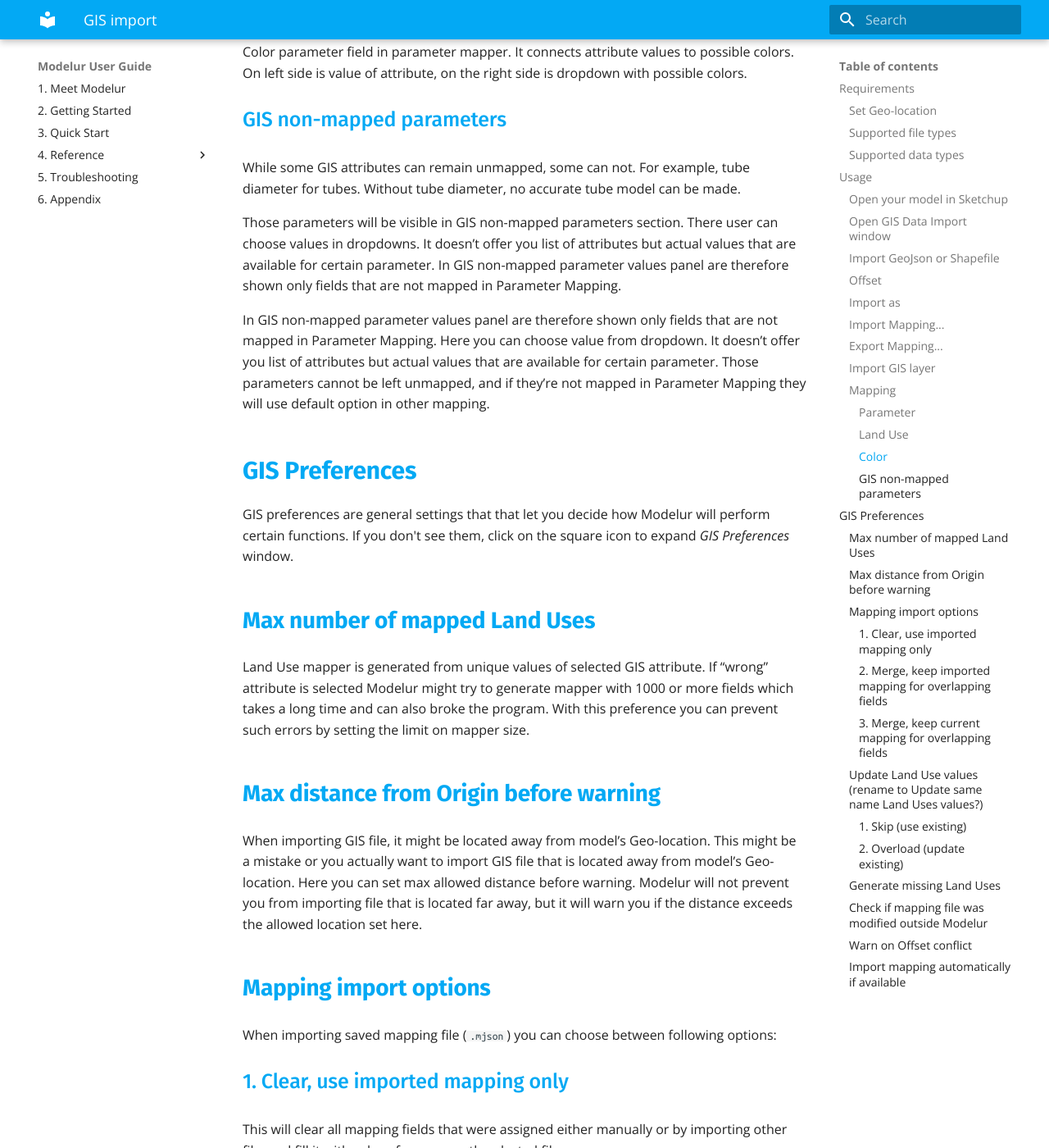
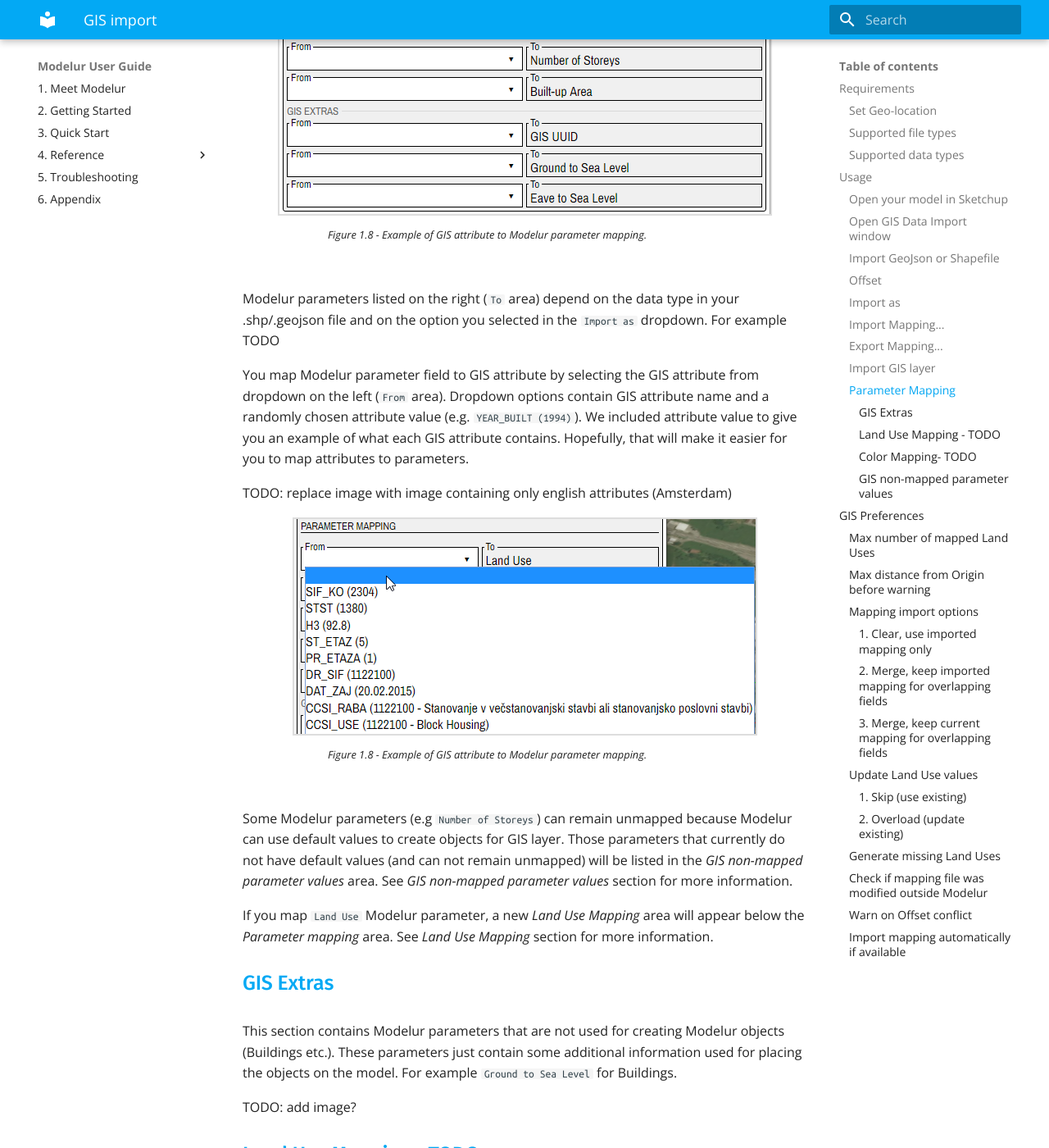
Before and after one commit to Modelur/docs, an MkDocs documentation site: the page built from docs/reference/gis.md, in a window 1280 px wide and 1400 px high, scrolled down 4829 px. Shown: the whole window at 82% size. Built offline with MkDocs 1.6.1 and Material for MkDocs 9.7.7, drawn with Linux system fonts in a browser that asks for light colours; old or Windows-style settings are respelled for this version of MkDocs; some of the changed text lies outside the part shown.

Commit message:
WIP: GIS documentation

```diff
--- a/docs/reference/gis.md
+++ b/docs/reference/gis.md
@@ -1,31 +1,29 @@
 # GIS import
 
-WARNING/TODO: Doesn't work on SketchUp 2016.
-
-GIS import is a brand new Modelur feature, which allows user to import __Shapefiles (shp)__ and __GeoJSON__ files to SketchUp and transform 2D GIS data to 3D image.
+GIS import is a brand new Modelur feature, which allows user to import __Shapefiles (shp)__ and __GeoJSON__ files to SketchUp and transform 2D GIS data to 3D model.
 
 GIS import allows you to __map GIS attributes to Modelur parameters__.
-For example you can map GIS attribute `NUM_OF_STO` to Modelur parameter `Number of storeys` and Modelur will generate building and use value of chosen GIS attribute as its height.
+For example you can map GIS attribute `NUM_OF_STO` to Modelur parameter `Number of storeys`. Modelur will then use the value from GIS attribute when generating buildings.
 
 ## Requirements
 ### Set Geo-location
-Before you can import GIS data or even open GIS dialog in Modelur, you need to have geolocated model. You can set the model's geolocation under `File -> Geo-location` in SketchUp.
+Your SketchUp model needs to have geolocation set before you can import GIS data. You can set the model's geolocation under `File -> Geo-location` in SketchUp.
 
 ### Supported file types
-Modelur supports __Shapefiles (shp)__ and __GeoJSON__ file types. Files need to be saved in __WGS84 coordinate system__.
+You can import GIS data that are saved as __Shapefiles (.shp)__ or __GeoJSON (.geojson)__. Files need to be saved in __WGS84 coordinate system__.
 
 ### Supported data types
-Modelur supports the following data types:
+Modelur supports the following GIS data types:
 - __polygons__ (can be imported as _Modelur Buildings_, _Complex Buildings_ or _Building Volumes_)
 - __points__ (can be imported as _Trees_, _Waste Bins_ or _Terrain_)
 - __polylines__ (can be imported as _Metro_ or _Underground Pipes_)
 
 ## Usage
 ### Open your model in Sketchup
-Open your file in SketchUp. If _geolocation_ is not set, set it under `File -> Geo-location` in SketchUp.
+Open your .skp file in SketchUp. If _geolocation_ is not set, set it under `File -> Geo-location` in SketchUp.
 
 ![Opened model](../img/gis_opened_model.png)
-<figcaption>Figure 1.1 - Opened model in SketchUp.</figcaption>
+<figcaption>Figure 1.1 - .skp model in SketchUp.</figcaption>
 
 ### Open GIS Data Import window
 Initialize Modelur and go to `File -> Import GIS Data ... ` to open __GIS Data Import__ window.
@@ -53,7 +51,14 @@
 <figcaption>Figure 1.5 - Set offset.</figcaption>
 
 ### Import as
-If you import .shp/.geojson file that contains __polygons__, you can import them as _Modelur Buildings_, _Complex Buildings_ or _Building Volumes_. If your .shp/.geojson file contains __points__, they can be imported as _Trees_, _Waste Bins_ or _Terrain_. File containing __polylines__ can be imported as _Metro_ or _Underground Pipes_.
+Set of choices that will be presented in this dropdown depends on the type of data that you imported from your `.shp` or `.geojson` file.
+
+* If the file contains __polygons__, you can import them as _Modelur Buildings_, _Complex Buildings_ or _Building Volumes_.
+* If the file contains __points__, they can be imported as _Trees_, _Waste Bins_ or _Terrain_.
+* File containing __polylines__ can be imported as _Metro_ or _Underground Pipes_.
+
+![Import as](../img/gis_import_as.png)
+<figcaption>Figure 1.6 - Import as.</figcaption>
 
 ### Import Mapping...
 By clicking this button you will import parameter mapping from a mapping (`.mjson`) file. Parameter mapping will be shown in the _Parameter Mapping_ section.
@@ -62,75 +67,126 @@
 By clicking this button you will export current parameter mapping (from _Parameter Mapping_ section) to a mapping (`.mjson`) file.
 
 ### Import GIS layer
-When you finish the mapping you can import GIS layer.
-This will generate Modelur objects and add them to a new SketchUp layer to your model.
+After you set the mapping in the _Parameter Mapping_ section, you use this button. This will generate Modelur objects and add them to a new SketchUp layer to your .skp model.
 
-### Mapping
-For every Modelur parameter field in mapper you can open dropdown and choose GIS attribute. Every dropdown field consists of name of GIS attribute and in bracket there is value of attribute for some object, which can help you select the right attribute.
+![GIS Layer](../img/gis_import_gis_layer.png)
+<figcaption>Figure 1.7 - .skp model with GIS layer.</figcaption>
 
-![Mapping](../img/gis_offset_and_import_as.png)
-<figcaption>Figure 1.6 - Mapping.</figcaption>
+### Parameter Mapping
+Here you connect (map) _Modelur parameters_ with _GIS attributes_. Modelur will use value from mapped GIS attribute for a parameter value. For example, Modelur will use value from GIS attribute `ST_ETAZ` as `Building Height` parameter value when creating Modelur Buildings for GIS layer.
 
-If you don’t map anything, Modelur will assign default attributes to buildings (Default Land Use, Default Number of Storeys etc.)
+TODO: replace image with image containing only english attributes (Amsterdam)
 
-If you map Land Use field, a new Land Use Mapping will be shown below the Parameter mapping.
+![Parameter Mapping](../img/gis_mapping.png)
+<figcaption>Figure 1.8 - Example of GIS attribute to Modelur parameter mapping.</figcaption>
+<br>
 
-#### Parameter
-Parameter mapper is basic and is generated in Modelur.
-Is shown based on chosen import type. It connects GIS attributes with Modelur parameters, based on which Modelur objects are created. Based on some of these fields the new mappers are generated, which use mapped attribute values. On left side are dropdowns with names of all GIS attributes, on the right side is Modelur parameter name.
+Modelur parameters listed on the right (`To` area) depend on the data type in your .shp/.geojson file and on the option you selected in the `Import as` dropdown. For example TODO
 
-#### Land Use
+You map Modelur parameter field to GIS attribute by selecting the GIS attribute from dropdown on the left (`From` area). Dropdown options contain GIS attribute name and a randomly chosen attribute value (e.g. `YEAR_BUILT (1994)`). We included attribute value to give you an example of what each GIS attribute contains. Hopefully, that will make it easier for you to map attributes to parameters.
+
+TODO: replace image with image containing only english attributes (Amsterdam)
+
+![Parameter Mapping](../img/gis_parameter_mapping_from.png)
+<figcaption>Figure 1.8 - Example of GIS attribute to Modelur parameter mapping.</figcaption>
+
+<br>
+
+Some Modelur parameters (e.g `Number of Storeys`) can remain unmapped because Modelur can use default values to create objects for GIS layer. Those parameters that currently do not have default values (and can not remain unmapped) will be listed in the _GIS non-mapped parameter values_ area. See _GIS non-mapped parameter values_ section for more information.
+
+If you map `Land Use` Modelur parameter, a new _Land Use Mapping_ area will appear below the _Parameter mapping_ area. See _Land Use Mapping_ section for more information.
+
+#### GIS Extras
+This section contains Modelur parameters that are not used for creating Modelur objects (Buildings etc.). These parameters just contain some additional information used for placing the objects on the model. For example `Ground to Sea Level` for Buildings.
+
+TODO: add image?
+
+#### Land Use Mapping - TODO
+_Land Use Mapping_ area appears when you map `Land Use` Modelur parameter. _Land Use Mapping_
 Is generated from unique attribute values of chosen attribute, mapped to Land Use parameter field in parameter mapper. It connects attribute values to Modelur Land uses. On left side is value of attribute, on the right side is dropdown with all Land Uses.
 
-#### Color
-Is generated from unique attribute values of chosen attribute, mapped to Pipe or Tube Color parameter field in parameter mapper. It connects attribute values to possible colors. On left side is value of attribute, on the right side is dropdown with possible colors.
+TODO: add image
 
-#### GIS non-mapped parameters
-While some GIS attributes can remain unmapped, some can not. For example, tube diameter for tubes. Without tube diameter, no accurate tube model can be made.
+#### Color Mapping- TODO
+_Color Mapping_ area is generated from unique attribute values of chosen attribute, mapped to Pipe or Tube Color parameter field in parameter mapper. It connects attribute values to possible colors. On left side is value of attribute, on the right side is dropdown with possible colors.
 
-Those parameters will be visible in GIS non-mapped parameters section.
-There user can choose values in dropdowns. It doesn’t offer you list of attributes but actual values that are available for certain parameter. In GIS non-mapped parameter values panel are therefore shown only fields that are not mapped in Parameter Mapping.
+TODO: add image
 
-In GIS non-mapped parameter values panel are therefore shown only fields that are not mapped in Parameter Mapping. Here you can choose value from dropdown. It doesn’t offer you list of attributes but actual values that are available for certain parameter. Those parameters cannot be left unmapped, and if they’re not mapped in Parameter Mapping they will use default option in other mapping.
+#### GIS non-mapped parameter values
+While some Modelur parameters can remain unmapped (because Modelur can use default values), some can not. For example, all _Trees_ and _Tube_ parameters must be mapped.
+
+The parameters that can not remain unmapped and that are not (yet) mapped in the _Parameter Mapping_ area, will be listed in _GIS non-mapped parameter values_ area.
+
+![Non-mapped parameter values area](../img/gis_non-mapped_parameter_values.png)
+<figcaption>Figure 1.8 - Parameters that are not (yet) mapped in the Parameter Mapping area, will be listed in GIS non-mapped parameter values area.</figcaption>
+<br>
+
+If you map the parameters in the _Parameter Mapping_ area, they will disappear from _GIS non-mapped parameter values_ area.
+
+![Parameters will disappear from non-mapped parameter values area](../img/gis_non-mapped_parameter_values_2.png)
+<figcaption>Figure 1.8 - If you map the parameters in the Parameter Mapping area, they will disappear from GIS non-mapped parameter values area.</figcaption>
+<br>
+
+Dropdowns in the _GIS non-mapped parameter values_ area contain actual values that are available for certain parameter. The chosen value will be used for all objects in GIS layer.
+
+TODO: Trees: why can't you set tree species in the parameter mapping section?
 
 ## GIS Preferences
-GIS preferences are general settings that that let you decide how Modelur will perform certain functions. If you don't see them, click on the square icon to expand _GIS Preferences_ window.
+Here you set how Modelur will perform certain GIS related functions.
+
+If you don't see the options, click on the square icon on the right of the  _GIS Preferences_ tittle. This will expand _GIS Preferences_ area.
+
+![GIS Preferences](../img/gis_preferences.png)
+<figcaption>Figure 1.6 - GIS Preferences area.</figcaption>
 
 ### Max number of mapped Land Uses
-Land Use mapper is generated from unique values of selected GIS attribute. If “wrong” attribute is selected Modelur might try to generate mapper with 1000 or more fields which takes a long time and can also broke the program. With this preference you can prevent such errors by setting the limit on mapper size.
+_Land Use mapper_ area (see _Land Use Mapping_ section) is generated from unique values of the GIS attribute that maps to _Land Use_ Modelur parameter.
+
+You might accidentally choose a GIS attribute with e.g. 1000 or more fields. Then the generation of _Land Use Mapper_ will take a long time and can even break the program.
+
+You can prevent such errors by setting the limit on _Land Use mapper_ size. Then the _Land Use Mapper_ will contain only the _Max number of mapped Land Uses_ fields.
 
 ### Max distance from Origin before warning
-When importing GIS file, it might be located away from model’s Geo-location. This might be a mistake or you actually want to import GIS file that is located away from model’s Geo-location. Here you can set max allowed distance before warning. Modelur will not prevent you from importing file that is located far away, but it will warn you if the distance exceeds the allowed location set here.
+Here you can set max allowed distance between model’s geolocation and the geolocation of the GIS file you imported.
+
+Modelur will not prevent you from importing GIS file that exceeds the distance set here, but will show a warning to alert you.
 
 ### Mapping import options
 When importing saved mapping file (`.mjson`) you can choose between following options:
 #### 1. Clear, use imported mapping only
-This will clear all mapping fields that were assigned either manually or by importing other file, and fill it with values from currently selected file.
+All the mapping fields in the _Parameter Mapping_ area will be cleared and filled with values from the imported mapping file.
 
 #### 2. Merge, keep imported mapping for overlapping fields
-This option will take into account also already mapped fields, but if fields are defined in mapper and in mapping file, it will use imported file to overwrite it.
+Values from the imported mapping file will replace values from the _Parameter Mapping_ area. Those fields in the _Parameter Mapping_ area that are not defined in imported file, will remain unchanged.
 
 #### 3. Merge, keep current mapping for overlapping fields
-This option will take into account also already mapped fields, but if fields are defined in mapper and in mapping file, it will use current values and imported mapping file will not be able to overwrite it.
+Values from the _Parameter Mapping_ area will remain unchanged. Only those fields that do not have a value set will be filled with values from imported mapping file.
 
-### Update Land Use values (rename to Update same name Land Uses values?)
-If Land Uses defined in mapping file differ from the same named Land Uses from model, you can choose what Modelur will do about it.
+### Update Land Use values
+If _Land Uses_ defined in mapping file you will import differ from the same named _Land Uses_ from model, you have two options:
 
 #### 1. Skip (use existing)
-This will use Land Uses defined in model.
+Use _Land Uses_ defined in model.
 
 #### 2. Overload (update existing)
-This will update model Land Uses with specification from mapping file.
+Update model _Land Uses_ with specification from mapping file.
 
 ### Generate missing Land Uses
-If true Modelur will create new Land Uses. If not, it will just use Land Uses from model, and leave mapper fields that require Land Use from mapping file empty.
+When you import mapping file, it can happen that the file contains _Land Use_ types that your model does not contain. In that case, `Generate missing Land Uses` option becomes important.
+
+If checked, Modelur will add _Land Uses_ from the mapping file to the model. If not, it will use just _Land Uses_ from the model. Fields that use _Land Uses_ from the mapping file will remain empty.
 
 ### Check if mapping file was modified outside Modelur
-Mapping file is generated when you press the button `Export Mapping`. This file can then be imported later. It’s recommended to only change the mapping or land use values in Modelur and then export file, not to edit the file manually, because the correct form of file can be corrupted and it can cause some troubles while working with it. Therefore Modelur will notice if file was edited outside Modelur and will warn you if this preference is checked.
+When you click the `Export Mapping...` button, you generate a mapping file that can be imported to other Modelur instances or used later.
+
+It is highly recommended not to edit the mapping file outside Modelur GIS Import Interface. Otherwise the file form can become corrupted which can cause trouble.
+
+If you choose this option, Modelur will check if the file was edited outside Modelur and warn you if that is true.
 
 ### Warn on Offset conflict
-Current model and mapping file offsets can differ, which can lead to non-aligned model.
-If you select this option, Modelur will warn you when mapping file offset differs from model offset.
+If checked, Modelur will warn you when mapping file offset differs from model offset.
 
 ### Import mapping automatically if available
-When importing GIS file Modelur will check if there is a mapping file with the same name in that folder. If this preference is checked it will be automatically imported. Otherwise you will have to import mapping separately.
+If you select this option, Modelur will look for a corresponding mapping file when importing the GIS file (Modelur will look in the folder where GIS file is located for a mapping file with the same name as GIS file).
+
+If the corresponding mapping file is found, it will be automatically imported.
```
Also changed, not shown: docs/getting-started.md (+1 -1 lines), docs/img/gis_browse_file_path.png (added), docs/img/gis_data_import_window.png (added), docs/img/gis_import_as.png (added), docs/img/gis_mapping.png (added), docs/img/gis_model_with_trees.png (deleted), docs/img/gis_non-mapped_parameter_values.png (added), docs/img/gis_non-mapped_parameter_values_2.png (added), docs/img/gis_offset_and_import_as.png (deleted), docs/img/gis_parameter_mapping_from.png, docs/img/gis_preferences.png (added), docs/img/gis_set_offset.png.
